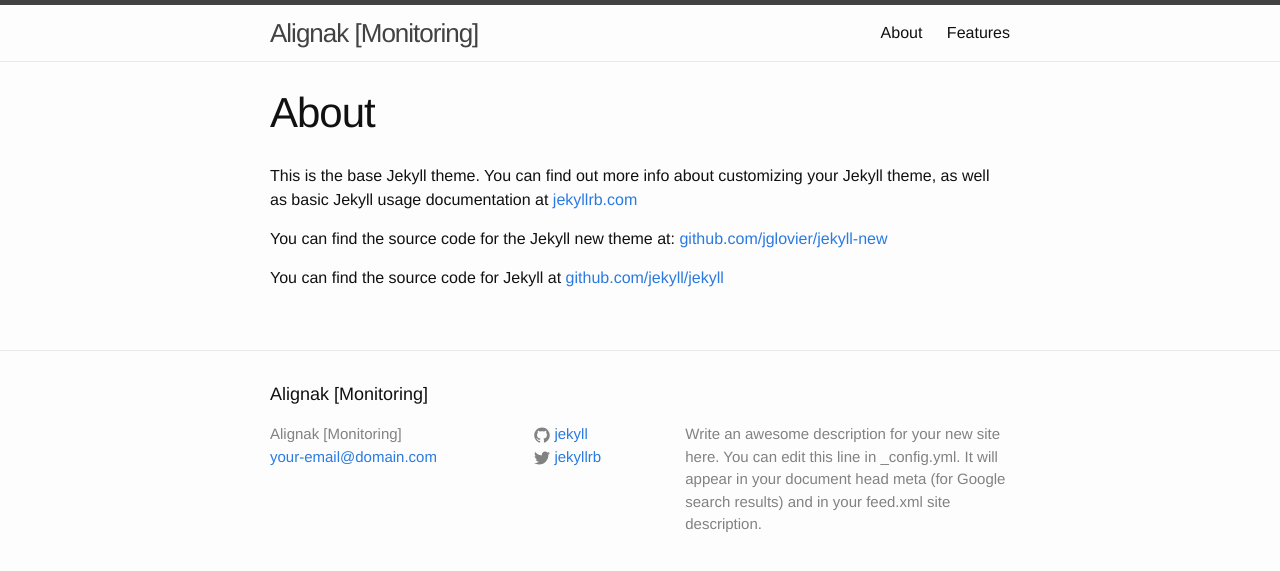
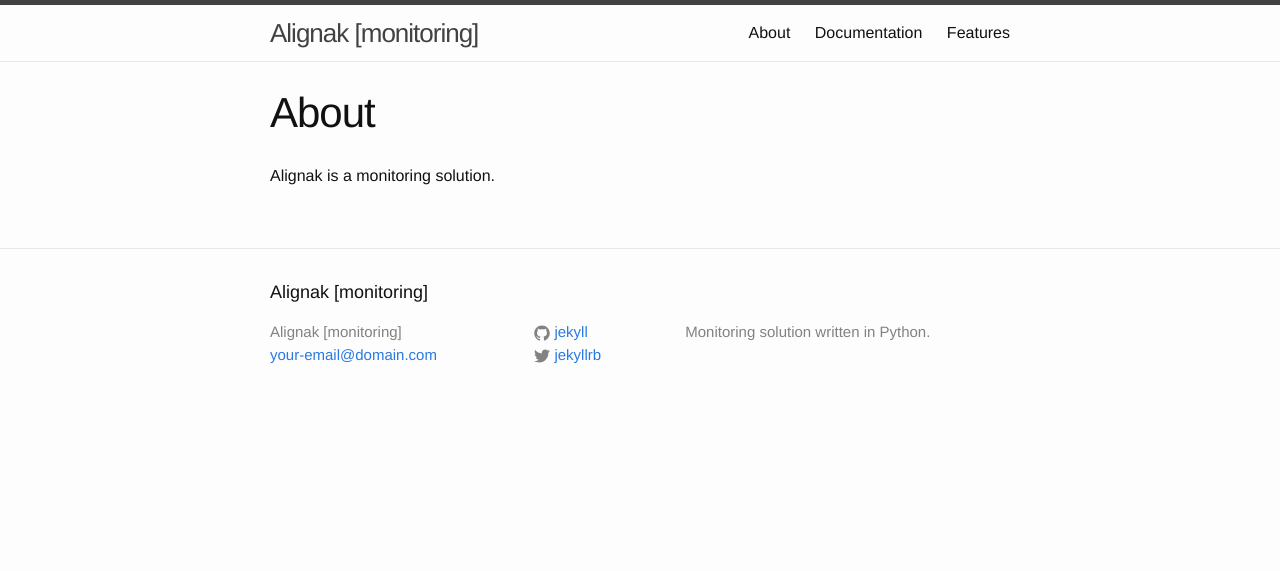
Before and after one commit to Alignak-monitoring/alignak-monitoring.github.io, a Jekyll site: the page built from about.md, in a window 1280 px wide. Shown: the top 571 px of the page. Built offline with Jekyll 4.4.1, drawn with Linux system fonts in a browser that asks for light colours.

Commit message:
Update site

```diff
--- a/_config.yml
+++ b/_config.yml
@@ -1,10 +1,8 @@
 # Site settings
-title: Alignak [Monitoring]
+title: Alignak [monitoring]
 email: your-email@domain.com
 description: > # this means to ignore newlines until "baseurl:"
-  Write an awesome description for your new site here. You can edit this
-  line in _config.yml. It will appear in your document head meta (for
-  Google search results) and in your feed.xml site description.
+  Monitoring solution written in Python.
 baseurl: "" # the subpath of your site, e.g. /blog/
 url: "http://yourdomain.com" # the base hostname & protocol for your site
 twitter_username: jekyllrb
--- a/about.md
+++ b/about.md
@@ -4,8 +4,4 @@
 permalink: /about/
 ---
 
-This is the base Jekyll theme. You can find out more info about customizing your Jekyll theme, as well as basic Jekyll usage documentation at [jekyllrb.com](http://jekyllrb.com/)
-
-You can find the source code for the Jekyll new theme at: [github.com/jglovier/jekyll-new](https://github.com/jglovier/jekyll-new)
-
-You can find the source code for Jekyll at [github.com/jekyll/jekyll](https://github.com/jekyll/jekyll)
+Alignak is a monitoring solution.
```
Also changed, not shown: documentation.md (added, +10 -0 lines), features.md (+4 -1 lines).
